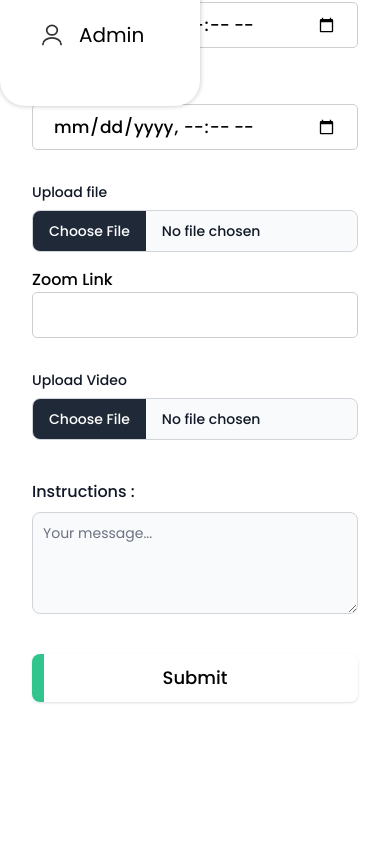
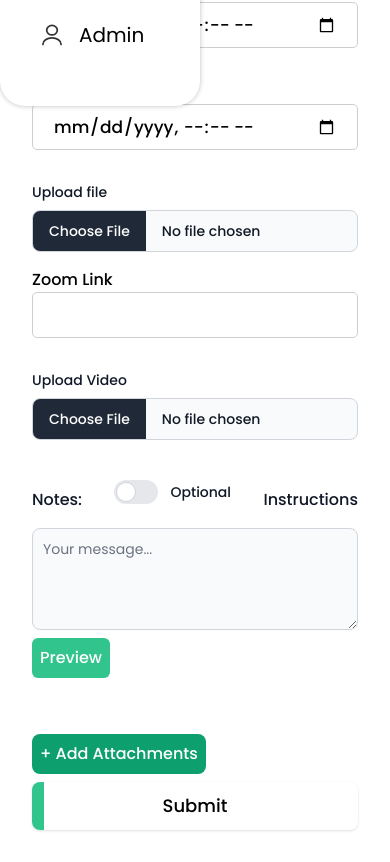
Before and after one commit to amitpaultl/geegs, a React (Create React App) app: page /dashboard/admin-pannel/add-lectures in a window 390 px wide. Shown: the part 570-1432 px from the top of the page. Before the commit the page ends 1304 px from the top, so only its background shows below. Built offline with nearby package versions, Linux system fonts and the light colour scheme.

Commit message:
Add lecture done

```diff
--- a/package.json
+++ b/package.json
@@ -22,12 +22,14 @@
     "react-hot-toast": "^2.4.0",
     "react-icons": "^4.8.0",
     "react-js-pagination": "^3.0.3",
+    "react-markdown": "^8.0.7",
     "react-paginate": "^8.2.0",
     "react-player": "^2.12.0",
     "react-router-dom": "^6.10.0",
     "react-scripts": "5.0.1",
     "react-tabs": "^6.0.1",
     "recharts": "^2.5.0",
+    "remark-gfm": "^3.0.1",
     "web-vitals": "^2.1.4"
   },
   "scripts": {
--- a/src/Pages/DashBoard/AdminPannel/AddLectures/AddLectures.jsx
+++ b/src/Pages/DashBoard/AdminPannel/AddLectures/AddLectures.jsx
@@ -1,5 +1,7 @@
 import React, { useState } from "react";
 import { useForm } from "react-hook-form";
+import ReactMarkdown from "react-markdown";
+import remarkGfm from "remark-gfm";
 import "./AddLecture.css";
 const AddLectures = () => {
   const {
@@ -13,14 +15,10 @@ const AddLectures = () => {
   const onSubmit = (data) => {
     console.log(data);
   };
-  // function for dynamic file selection
-  // const [fileType, setFileType] = useState("");
-
-  // const handleFileTypeChange = (event) => {
-  //   const selectedFileType = event.target.value;
-  //   setFileType(selectedFileType);
-  // };
-  // function for dynamic file selection
+  const [text, setText] = useState("");
+  const [preview, setPreview] = useState(false);
+  const [instructions, setInstructions] = useState(false);
+  const [search, setSearch] = useState(false);
   return (
     <div className='container p-8'>
       <form onSubmit={handleSubmit(onSubmit)}>
@@ -75,11 +73,14 @@ const AddLectures = () => {
             {/* Batch Name */}
             <div className='addLecture'>
               <label htmlFor='batchName'>Batch Name</label>
-              <select name='batchName' {...register("batchName",{
+              <select
+                name='batchName'
+                {...register("batchName", {
                   required: "Batch Name is required",
-              })}
-              aria-invalid={errors.batchName ? "true" : "false"}
-                className='w-full border-2 border-green-400 rounded-xl'>
+                })}
+                aria-invalid={errors.batchName ? "true" : "false"}
+                className='w-full border-2 border-green-400 rounded-xl'
+              >
                 <option value=''>Choose a Batch</option>
                 <option value='Batch-001'>Batch-001</option>
                 <option value='Batch-002'>Batch-002</option>
@@ -98,12 +99,14 @@ const AddLectures = () => {
             {/* Course Name */}
             <div className='addLecture'>
               <label htmlFor='courseName'>Course Name</label>
-              <select name="courseName"
-              {...register("courseName",{
-                required: "Course Name is required",
-            })}
-            aria-invalid={errors.courseName ? "true" : "false"}
-                className='w-full border-2 border-green-400 rounded-xl'>
+              <select
+                name='courseName'
+                {...register("courseName", {
+                  required: "Course Name is required",
+                })}
+                aria-invalid={errors.courseName ? "true" : "false"}
+                className='w-full border-2 border-green-400 rounded-xl'
+              >
                 <option value=''>Choose a Course</option>
                 <option value='Python'>Python</option>
                 <option value='DataScience'>Data Science</option>
@@ -199,19 +202,19 @@ const AddLectures = () => {
               <input
                 // required
                 type='url'
-                name='videoTitle'
+                name='zoomLink'
                 // onChange={handleInputChange}
-                {...register("videoTitle", {
-                  required: "Video Title is required",
+                {...register("zoomLink", {
+                  required: "Provide Zoom Link",
                 })}
-                aria-invalid={errors.videoTitle ? "true" : "false"}
+                aria-invalid={errors.zoomLink ? "true" : "false"}
               />
-              {errors.videoTitle && (
+              {errors.zoomLink && (
                 <p
                   role='alert'
                   className='text-red-500 font-poppins font-medium'
                 >
-                  {errors.videoTitle?.message}
+                  {errors.zoomLink?.message}
                 </p>
               )}
             </div>
@@ -226,54 +229,201 @@ const AddLectures = () => {
               </label>
               <input
                 class='block w-full text-sm text-gray-900 border border-gray-300 rounded-lg cursor-pointer bg-gray-50 dark:text-gray-400 focus:outline-none dark:bg-gray-700 dark:border-gray-600 dark:placeholder-gray-400'
-                id='fileInput'
-                name='fileInput'
+                id='videoInput'
+                name='videoInput'
                 type='file'
                 accept='.mp4'
-                {...register("fileInput", {
-                  required: "File is required",
+                {...register("videoInput", {
+                  required: "Add a video file",
                 })}
-                aria-invalid={errors.fileInput ? "true" : "false"}
+                aria-invalid={errors.videoInput ? "true" : "false"}
               />
-              {errors.fileInput && (
+              {errors.videoInput && (
                 <p
                   role='alert'
                   className='text-red-500 font-poppins font-medium'
                 >
-                  {errors.fileInput?.message}
+                  {errors.videoInput?.message}
                 </p>
               )}
             </div>
             {/* Upload Video */}
           </div>
         </div>
-        {/* Select File type */}
-        <div className='addLecture'></div>
-        {/* Select File type */}
 
         {/* Text Area */}
         <div class='w-full mx-auto my-10 font-poppins'>
           <label
-            for='instructions'
+            for='notes'
             class='block mb-2 text-md font-poppins font-medium text-gray-900 dark:text-gray-400'
           >
-            Instructions :
+            <div className='flex items-center justify-between'>
+              <p>Notes:</p>
+
+              <label
+                for='Optional'
+                class='flex items-center cursor-pointer relative mb-4'
+              >
+                <input
+                  type='checkbox'
+                  id='Optional'
+                  name='Optional'
+                  {...register("Optional")}
+                  class='sr-only'
+                />
+                <div class='toggle-bg bg-gray-200 border-2 border-gray-200 h-6 w-11 rounded-full'></div>
+                <span class='ml-3 text-gray-900 text-sm font-medium'>
+                  Optional
+                </span>
+              </label>
+
+              <p
+                onClick={() => setInstructions(true)}
+                className='hover:text-sky-500 hover:cursor-pointer'
+              >
+                Instructions
+              </p>
+            </div>
           </label>
           <textarea
-            id='instructions'
-            name='instructions'
-            {...register("instructions")}
+            id='notes'
+            name='notes'
+            {...register("notes")}
             rows='4'
-            class='block p-2.5 w-full text-sm text-gray-900 bg-gray-50 rounded-lg border border-gray-300 focus:ring-blue-500 focus:border-blue-500 dark:bg-gray-700 dark:border-gray-600 dark:placeholder-gray-400 dark:text-white dark:focus:ring-blue-500 dark:focus:border-blue-500'
+            class='block p-2.5 w-full text-sm text-gray-900 bg-gray-50 rounded-lg border border-gray-300 focus:ring-green-500 focus:border-green-500 dark:bg-gray-700 dark:border-gray-600 dark:placeholder-gray-400 dark:text-white dark:focus:ring-green-500 dark:focus:border-green-500'
             placeholder='Your message...'
-            aria-invalid={errors.instructions ? "true" : "false"}
+            value={text}
+            onChange={(e) => setText(e.target.value)}
+            aria-invalid={errors.notes ? "true" : "false"}
           ></textarea>
-          {errors.instructions && (
+          {errors.notes && (
             <p role='alert' className='text-red-500 font-poppins font-medium'>
-              {errors.instructions?.message}
+              {errors.notes?.message}
             </p>
           )}
+          <button
+            onClick={() => setPreview(true)}
+            className='my-2 font-poppins font-medium text-white px-2 py-2 bg-green-400 hover:bg-green-500 rounded-md'
+          >
+            Preview
+          </button>
+          {/* For Preview only */}
+          {preview && (
+            <>
+              <div className='justify-center items-center flex overflow-x-hidden overflow-y-auto fixed inset-0 z-[20010] outline-none focus:outline-none'>
+                <div className='relative w-[360px] h-[600px] sm:w-[400px] md:w-[600px] lg-[700px]  py-2 sm:py-4 lg:py-4 px-2 sm:px-4 md:px-6 mx-auto max-w-3xl  bg-white rounded-lg shadow-2xl'>
+                  <button
+                    onClick={() => setPreview(false)}
+                    className='absolute right-5 top-5 px-2 py-2 bg-red-400 rounded-full'
+                  >
+                    ❌
+                  </button>
+                  <h3 className='text-2xl font-poppins font-medium mt-1'>
+                    Preview:
+                  </h3>
+                  <div className=' mt-6 w-full h-4/5 p-4 mx-auto bg-white border border-green-400 rounded-md overflow-x-auto overflow-y-auto'>
+                    <ReactMarkdown
+                      children={text}
+                      remarkPlugins={[remarkGfm]}
+                    ></ReactMarkdown>
+                  </div>
+                </div>
+              </div>
+              <div className='opacity-25 fixed inset-0  z-[20000] bg-black'></div>
+            </>
+          )}
+          {/* For Instructions to teachers to write markdown */}
+          {instructions && (
+            <>
+              <div className='justify-center items-center flex overflow-x-hidden overflow-y-auto fixed inset-0 z-[20010] outline-none focus:outline-none'>
+                <div className='relative w-[360px] h-[600px] sm:w-[400px] md:w-[600px] lg-[700px]  py-2 sm:py-4 lg:py-4 px-2 sm:px-4 md:px-6 mx-auto max-w-3xl  bg-white rounded-lg shadow-2xl'>
+                  <button
+                    onClick={() => setInstructions(false)}
+                    className='absolute right-5 top-5 px-2 py-2 bg-red-400 rounded-full'
+                  >
+                    ❌
+                  </button>
+                  <h3 className='text-2xl font-poppins font-medium mt-1'>
+                    Instructions:
+                  </h3>
+                  <iframe
+                    title='markdown instructions'
+                    src='https://padomi.id.lv/PRG/par__/Markdown-Cheat-Sheet.pdf'
+                    width='100%'
+                    height='500px'
+                  ></iframe>
+                </div>
+              </div>
+              <div className='opacity-25 fixed inset-0  z-[20000] bg-black'></div>
+            </>
+          )}
         </div>
+        {/* Search Lecture */}
+        <button
+          onClick={() => setSearch(true)}
+          className='px-2 py-2 bg-green-500 text-white font-poppins font-medium rounded-lg my-2'
+        >
+          + Add Attachments
+        </button>
+        {search && (
+          <>
+            <div className='justify-center items-center flex overflow-x-hidden overflow-y-auto fixed inset-0 z-[20010] outline-none focus:outline-none'>
+              <div className='relative w-[360px] h-[600px] sm:w-[400px] md:w-[600px] lg-[700px]  py-2 sm:py-4 lg:py-4 px-2 sm:px-4 md:px-6 mx-auto max-w-3xl  bg-white rounded-lg shadow-2xl'>
+                <button
+                  onClick={() => setSearch(false)}
+                  className='absolute right-5 top-5 px-2 py-2 bg-red-400 rounded-full'
+                >
+                  ❌
+                </button>
+                {/* Contents */}
+                <div class='w-full mx-auto my-20'>
+                  <form>
+                    <label
+                      for='default-search'
+                      class='mb-2 text-sm font-medium text-gray-900 sr-only dark:text-gray-300'
+                    >
+                      Search
+                    </label>
+                    <div class='relative'>
+                      <div class='flex absolute inset-y-0 left-0 items-center pl-3 pointer-events-none'>
+                        <svg
+                          class='w-5 h-5 text-gray-500 dark:text-gray-400'
+                          fill='none'
+                          stroke='currentColor'
+                          viewBox='0 0 24 24'
+                          xmlns='http://www.w3.org/2000/svg'
+                        >
+                          <path
+                            stroke-linecap='round'
+                            stroke-linejoin='round'
+                            stroke-width='2'
+                            d='M21 21l-6-6m2-5a7 7 0 11-14 0 7 7 0 0114 0z'
+                          ></path>
+                        </svg>
+                      </div>
+                      <input
+                        type='search'
+                        id='default-search'
+                        class='block p-4 pl-10 w-full text-sm text-gray-900 bg-gray-50 rounded-lg border border-gray-300 focus:ring-green-500 focus:border-green-500 dark:bg-gray-700 dark:border-gray-600 dark:placeholder-gray-400 dark:text-white dark:focus:ring-green-500 dark:focus:border-green-500'
+                        placeholder='Search Assignments'
+                        required
+                      />
+                      <button
+                        type='submit'
+                        class='text-white absolute right-2.5 bottom-2.5 bg-green-700 hover:bg-green-800 focus:ring-4 focus:outline-none focus:ring-green-300 font-medium rounded-lg text-sm px-4 py-2 dark:bg-green-600 dark:hover:bg-green-700 dark:focus:ring-green-800'
+                      >
+                        Search
+                      </button>
+                    </div>
+                  </form>
+                </div>
+                {/* Contents */}
+              </div>
+            </div>
+            <div className='opacity-25 fixed inset-0  z-[20000] bg-black'></div>
+          </>
+        )}
+        {/* Search Lecture */}
         {/* Submit Button */}
         <button
           type='submit'
```
Also changed, not shown: 1 other file (tests, documents, lock files or other folders).
